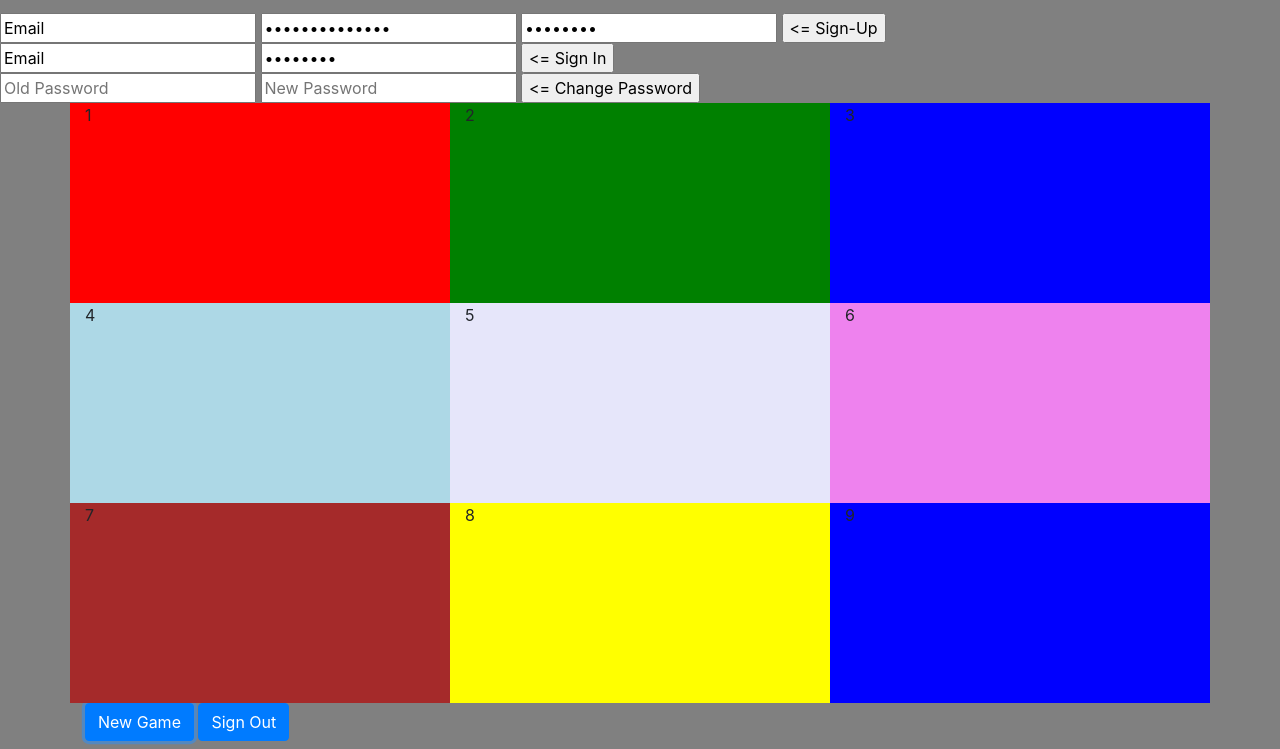
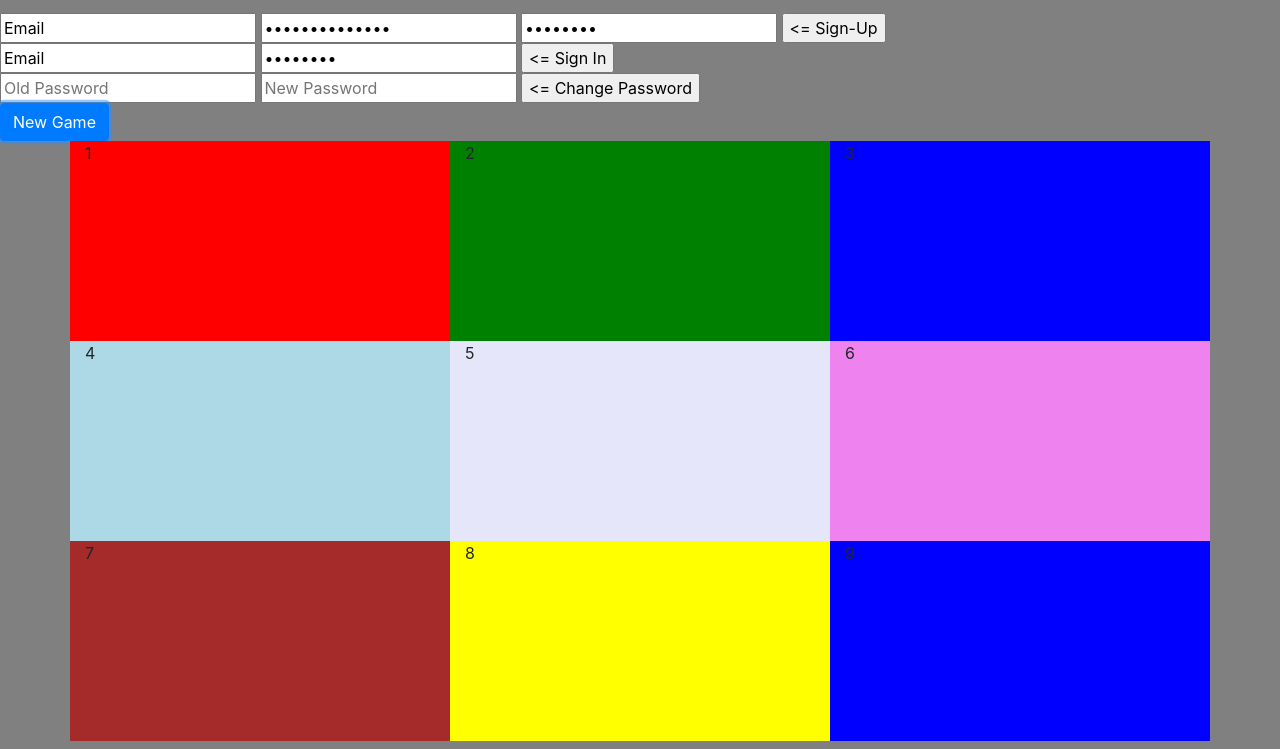
Before and after one commit to amartin58/tic-tac-toe-client, a website built with webpack: page index.html in a window 1280 px wide. Both pictures are taken after a click on the button "New Game". Shown: the part 51-800 px from the top of the page. Built offline with nearby package versions, Linux system fonts and the light colour scheme.

Commit message:
Fix .hide and path error

```diff
--- a/assets/scripts/app.js
+++ b/assets/scripts/app.js
@@ -9,7 +9,8 @@ const gameEvents = require('./game/events')
 $(() => {
   $('#sign-up').on('submit', gameEvents.onSignUp)
   $('#sign-in').on('submit', gameEvents.onSignIn)
-  $('#start-btn').on('click', gameEvents.onStartGame)
+  $('#start-game').on('click', gameEvents.onStartGame)
   $('#change-password').on('click', gameEvents.onChangePassword)
   $('#sign-out').on('click', gameEvents.onSignOut)
+  $('#sign-out').hide()
 })
--- a/assets/scripts/game/api.js
+++ b/assets/scripts/game/api.js
@@ -32,10 +32,10 @@ const signIn = function(data){
     })
   }
 
-    const startBtn = function(data){
+    const startGame = function(data){
       return $.ajax({
         method: 'POST',
-        url: config.apiUrl + "/start-btn",
+        url: config.apiUrl + "/start-game",
         data: data,
         headers: {
           Authorization: 'Bearer ' + store.user.token
@@ -43,7 +43,7 @@ const signIn = function(data){
       })
 }
 
-const onSignOut = function(){
+const signOut = function(){
   return $.ajax({
     method: 'DELETE',
     url: config.apiUrl + "/sign-out",
@@ -55,22 +55,10 @@ const onSignOut = function(){
 }
 
 
-
-
-
-
-
-
-
-
-
-
-
-
-
 module.exports = {
   signUp,
   signIn,
   changePassword,
-  // startBtn
+  startGame,
+  signOut
 }
--- a/assets/scripts/game/events.js
+++ b/assets/scripts/game/events.js
@@ -35,12 +35,12 @@ const onChangePassword = function(event) {
 }
 
 
-const onStartBtn = function(form) {
+const onStartGame = function(form) {
   event.preventDefault()
 
-   api.startBtn()
-   .then(ui.onStartBtnSuccess)
-   .catch(ui.onStartBtnFailure)
+   api.startGame()
+   .then(ui.onStartGameSuccess)
+   .catch(ui.onStartGameFailure)
 }
 const onSignOut = function() {
   event.preventDefault()
@@ -57,6 +57,6 @@ module.exports = {
   onSignUp,
   onSignIn,
   onChangePassword,
-  onStartBtn,
+  onStartGame,
   onSignOut
 }
--- a/assets/scripts/game/ui.js
+++ b/assets/scripts/game/ui.js
@@ -5,7 +5,7 @@ const store = require('./../store')
 const onSignUpSuccess = function () {
   $('#message').text("Your sign up was successful")
   $('#sign-up').trigger('reset')
-  // $('#change-password').hide()
+  $('#change-password').hide()
   // $('#start-btn').hide()
   // $('#start-btn').hide()
   // console.log(onSignUpSuccess)
@@ -38,22 +38,22 @@ const onChangePasswordFailure = function () {
   $('#message').text('Delete failed. Please retry')
 }
 
-const onStartBtnSuccess = function () {
+const onStartGameSuccess = function () {
   $('#message').text('Password successfully deleted')
-  $('#change-password').trigger('reset')
+  $('#start-game').trigger('reset')
   // console.log(onSignInSuccess)
 }
-const onStartBtnFailure = function () {
+const onStartGameFailure = function () {
   $('#message').text('Delete failed. Please retry')
 }
 
 const onSignOutSuccess = function () {
   $('#message').text('You have logged out')
+  $('#sign-out').trigger('reset')
   // $('#sign-up').show()
-  // $('#sign-in').show()
+  // $('#sign-in').show$()
   // $('#change.password').hide()
   // $('#start-btn').hide
-
 }
 const onSignOutFailure = function () {
   $('#message').text('Logout failed. Please retry')
@@ -66,8 +66,8 @@ module.exports = {
   onSignInFailure,
   onChangePasswordSuccess,
   onChangePasswordFailure,
-  onStartBtnSuccess,
-  onStartBtnFailure,
+  onStartGameSuccess,
+  onStartGameFailure,
   onSignOutSuccess,
   onSignOutFailure
 }
--- a/index.html
+++ b/index.html
@@ -24,23 +24,28 @@
       <input required name="credentials[password_confirmation]" type="password" value="Accepted">
       <input type="submit" value="<= Sign-Up">
     </form>
-  </section>
-
-  <section>
     <!-- <h3>Sign In</h3> -->
     <form id="sign-in">
       <input required name="credentials[email]" type="email" value="Email">
       <input required name="credentials[password]" type="password" value="Password">
       <input type="submit" value="<= Sign In">
-  </section>
+    </form>
 
-  <section>
     <!-- <h4>Change Password</h4> -->
     <form id="change-password">
       <input name="passwords[old]" type="password" placeholder="Old Password">
       <input name="passwords[new]" type="password" placeholder="New Password">
       <input type="submit" value="<= Change Password">
     </form>
+
+      <form>
+        <button id="start-game" type="button" class="btn btn-primary">New Game</button>
+      </form>
+
+      <form>
+        <button id="sign-out" type="button" class="btn btn-primary">Sign Out</button>
+      </form>
+
   </section>
 
   <div class="container">
@@ -49,29 +54,18 @@
       <div class="col-4 box-two">2</div>
       <div class="col-4 box-three">3</div>
     </div>
+
     <div class="row">
       <div class="col-4 box-four alt-color">4</div>
       <div class="col-4 col-md-4 box-five">5</div>
       <div class="col-4 col-md-4 box-six">6</div>
     </div>
+
     <div class="row">
       <div class="col-4 box-seven alt-color">7</div>
       <div class="col-4 col-md-4 box-eight">8</div>
       <div class="col-4 col-md-4 box-nine">9</div>
     </div>
-<div id=start-button>
-
-  <button id="start-btn" type="button" class="btn btn-primary">New Game</button>
-<button id="sign-out" type="button" class="btn btn-primary">Sign Out</button>
-
-
-
-
-
-</div>
-
-  </div>
-
 
 </body>
 
```
Lines whose indentation alone changed are shown as unchanged.
